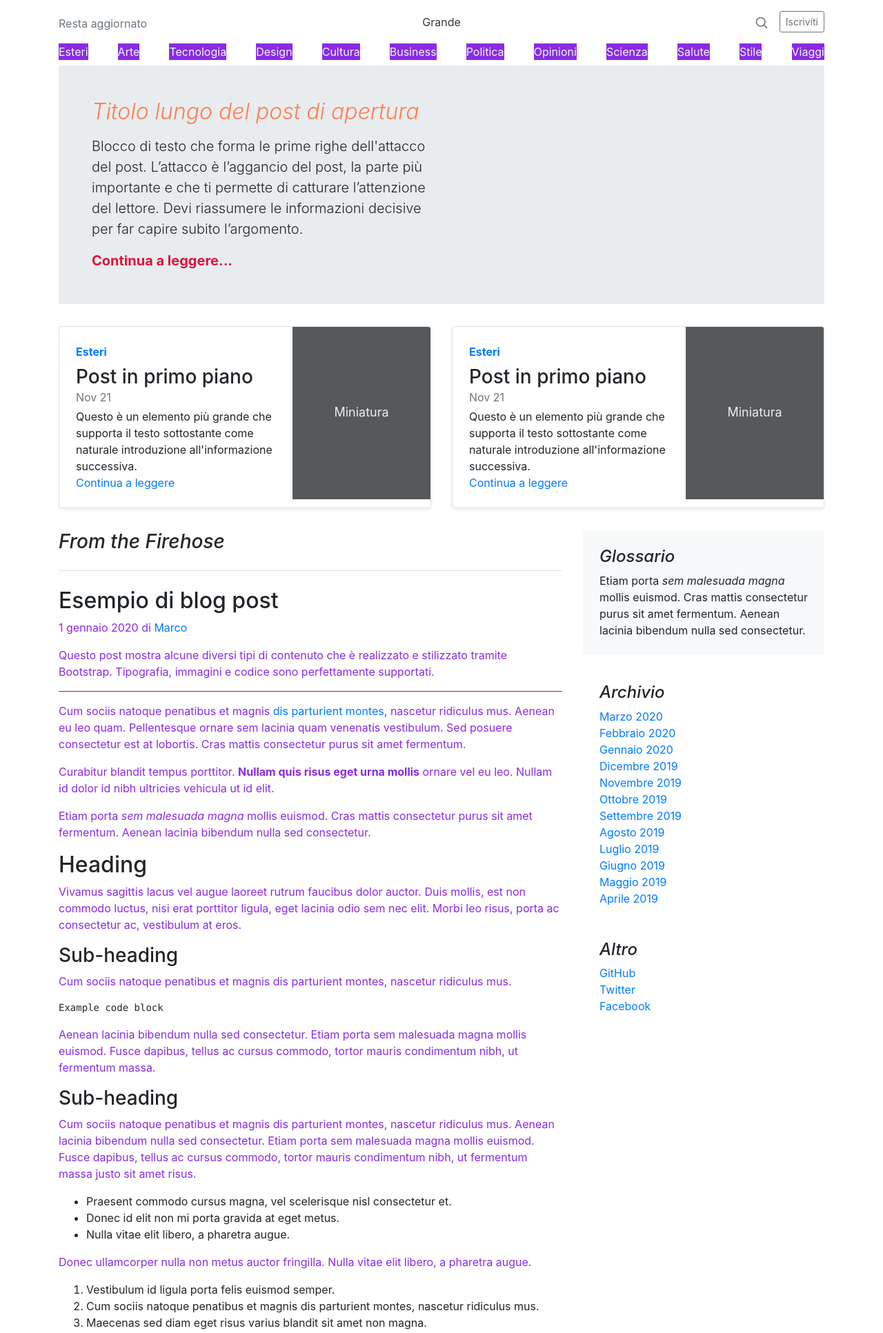
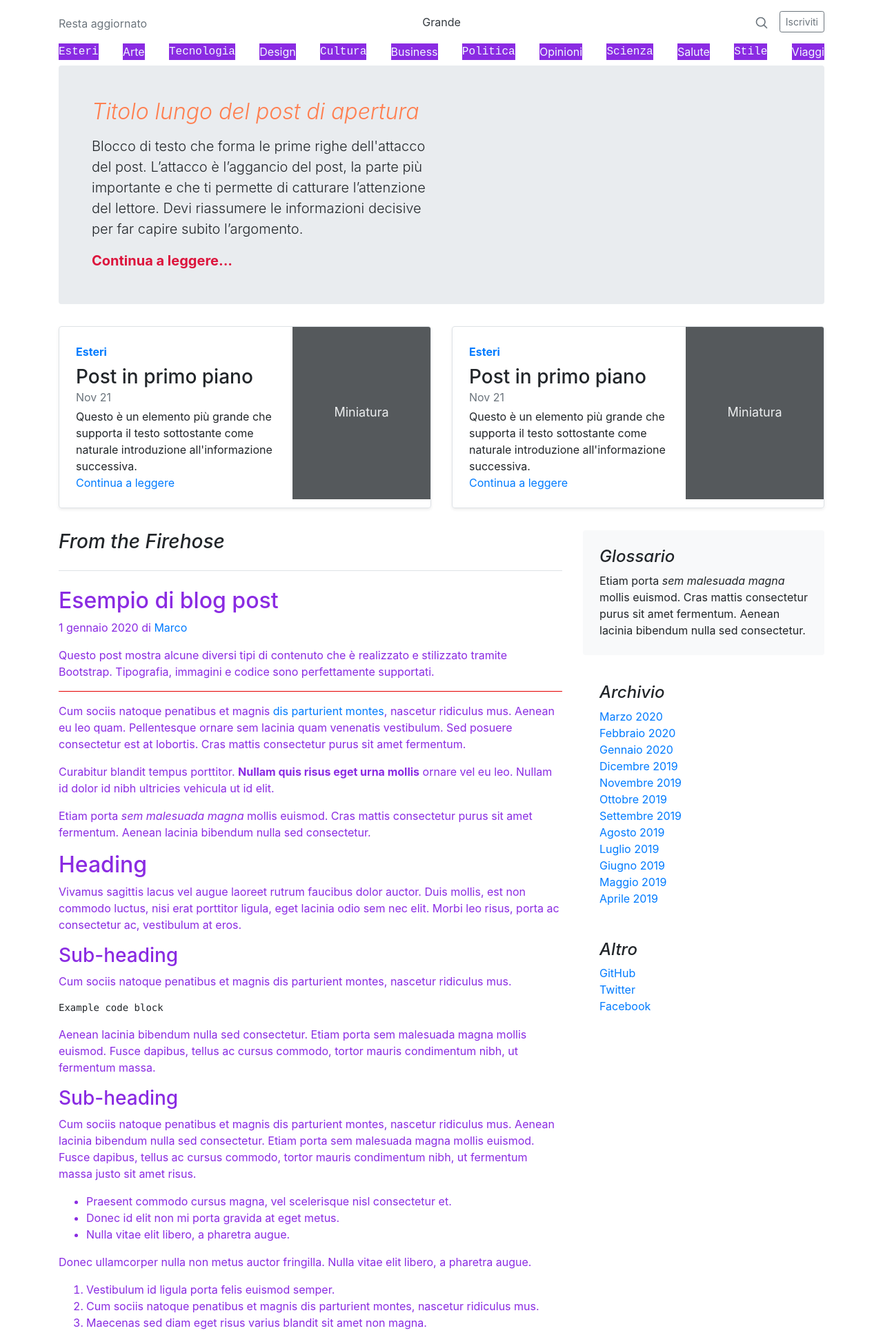
Before and after one commit to ilgrigio/Css_adv, a plain HTML site: page S1P1.html in a window 1280 px wide. Shown: the top 1933 px of the page at 69% size. Drawn offline with nearby package versions, Linux system fonts and the light colour scheme.

Commit message:
Update style.css

```diff
--- a/style.css
+++ b/style.css
@@ -20,9 +20,10 @@ body {
   color: crimson;
 }
 /* ESERCIZIO 4) */
-div.blog-post:nth-of-type(1) p {
+.blog-post:first-of-type {
   color: blueviolet;
 }
+
 /* .blog-post p:nth-of-type(3) {
   color: blueviolet;
 } */
@@ -31,6 +32,9 @@ div.blog-post:nth-of-type(1) p {
   background-color: red;
 }
 /* ESERCIZIO 6) */
+nav.nav.d-flex span:nth-of-type(odd) {
+  font-family: "Courier New", Courier, monospace;
+}
 /* ESERCIZIO 7) */
 /* ESERCIZIO 8) */
 /* ESERCIZIO 9) */
```
